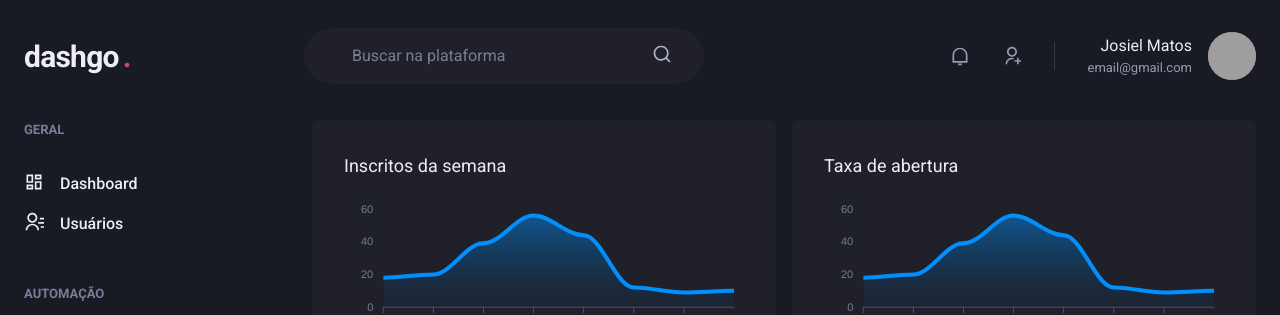
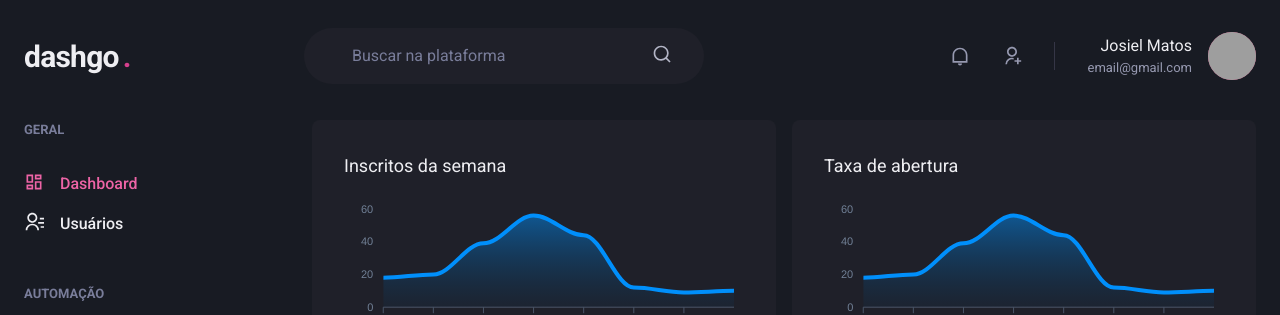
Before and after one commit to JosielMatos/dashgo, a Next.js app: page /dashboard in a window 1280 px wide. Shown: the top 315 px of the page. Built offline with nearby package versions, Linux system fonts and the light colour scheme; grey boxes are pictures that could not be loaded.

Commit message:
Add links paths and active color

```diff
--- /dev/null
+++ b/src/components/ActiveLink.tsx
@@ -0,0 +1,37 @@
+import Link, { LinkProps } from "next/link";
+import { useRouter } from "next/router";
+import { cloneElement, ReactElement } from "react";
+
+interface ActiveLinkProps extends LinkProps {
+  children: ReactElement;
+  shouldMatchExactHref?: boolean;
+}
+
+export function ActiveLink({
+  children,
+  shouldMatchExactHref = false,
+  ...rest
+}: ActiveLinkProps) {
+  let isActive = false;
+
+  const { asPath } = useRouter();
+
+  if (shouldMatchExactHref && (asPath === rest.href || asPath === rest.as)) {
+    isActive = true;
+  }
+
+  if (
+    !shouldMatchExactHref &&
+    (asPath.startsWith(String(rest.href)) || asPath.startsWith(String(rest.as)))
+  ) {
+    isActive = true;
+  }
+
+  return (
+    <Link {...rest}>
+      {cloneElement(children, {
+        color: isActive ? "pink.400" : "gray.50",
+      })}
+    </Link>
+  );
+}
--- a/src/components/Sidebar/NavLink.tsx
+++ b/src/components/Sidebar/NavLink.tsx
@@ -1,18 +1,27 @@
-import { Icon, Link, Text, LinkProps as ChakraLinkProps } from "@chakra-ui/react";
+import {
+  Icon,
+  Link as ChakraLink,
+  Text,
+  LinkProps as ChakraLinkProps,
+} from "@chakra-ui/react";
 import { ElementType } from "react";
+import { ActiveLink } from "../ActiveLink";
 
 interface NavLinkProps extends ChakraLinkProps {
   icon: ElementType;
   text: string;
+  href: string;
 }
 
-export function NavLink({ icon, text, ...rest }: NavLinkProps) {
+export function NavLink({ icon, text, href, ...rest }: NavLinkProps) {
   return (
-    <Link display='flex' align='center' {...rest} >
-      <Icon as={icon} fontSize='20' />
-      <Text ml='4' fontWeight='medium'>
-        {text}
-      </Text>
-    </Link>
+    <ActiveLink href={href} passHref>
+      <ChakraLink display='flex' align='center' {...rest}>
+        <Icon as={icon} fontSize='20' />
+        <Text ml='4' fontWeight='medium'>
+          {text}
+        </Text>
+      </ChakraLink>
+    </ActiveLink>
   );
 }
--- a/src/components/Sidebar/SidebarNav.tsx
+++ b/src/components/Sidebar/SidebarNav.tsx
@@ -12,15 +12,15 @@
   return (
     <Stack spacing='12' align='flex-start'>
       <NavSection title='GERAL'>
-        <NavLink icon={RiDashboardLine} text='Dashboard' />
+        <NavLink icon={RiDashboardLine} text='Dashboard' href="/dashboard" />
 
-        <NavLink icon={RiContactsLine} text='Usuários' />
+        <NavLink icon={RiContactsLine} text='Usuários' href="/users" />
       </NavSection>
 
       <NavSection title='AUTOMAÇÃO'>
-        <NavLink icon={RiInputMethodLine} text='Formulários' />
+        <NavLink icon={RiInputMethodLine} text='Formulários' href="/forms" />
 
-        <NavLink icon={RiGitMergeLine} text='Automação' />
+        <NavLink icon={RiGitMergeLine} text='Automação' href="/automation" />
       </NavSection>
     </Stack>
   );
--- a/src/pages/users/index.tsx
+++ b/src/pages/users/index.tsx
@@ -14,6 +14,7 @@
   Tr,
   useBreakpointValue,
 } from "@chakra-ui/react";
+import Link from "next/link";
 
 import { RiAddLine, RiPencilLine } from "react-icons/ri";
 import { Header } from "../../components/Header";
@@ -30,7 +31,7 @@
     <Box>
       <Header />
 
-      <Flex w='100%' my='6' maxWidth='1480px' mx='auto' px={['0', '6']}>
+      <Flex w='100%' my='6' maxWidth='1480px' mx='auto' px={["0", "6"]}>
         <Sidebar />
 
         <Box flex='1' borderRadius={8} bg='gray.800' p='8'>
@@ -39,6 +40,7 @@
               Lista de Usuários
             </Heading>
 
+            <Link href='/users/create' passHref>
               <Button
                 as='a'
                 fontSize='sm'
@@ -48,6 +50,7 @@
               >
                 Criar novo
               </Button>
+            </Link>
           </Flex>
 
           <Table colorScheme='whiteAlpha'>
```
Also changed, not shown: src/pages/users/create.tsx (+22 -5 lines). Lines whose indentation alone changed are shown as unchanged.
